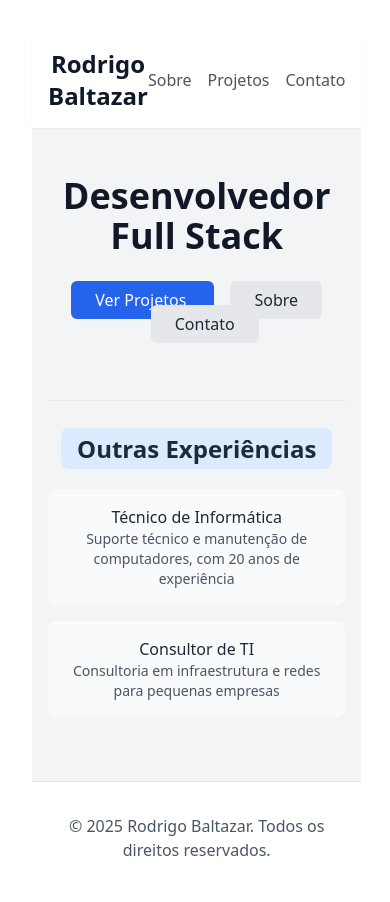
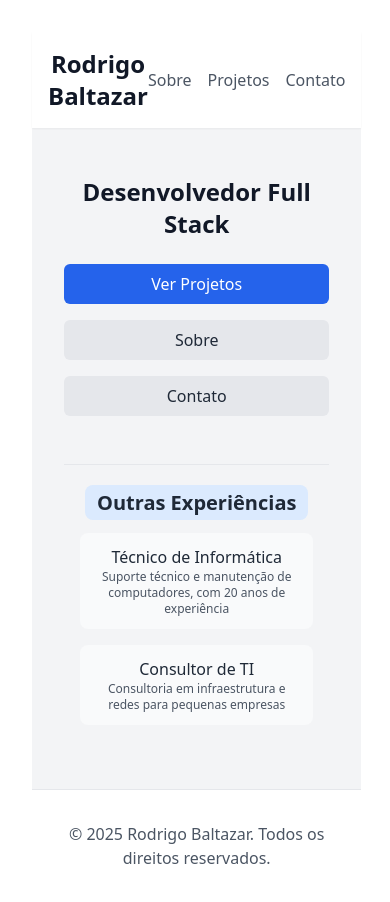
Before and after one commit to RodrigoBaltazar/site-pessoal, a Vue app: page / in a window 390 px wide. Shown: the top 902 px of the page. Built offline with nearby package versions, Linux system fonts and the light colour scheme.

Commit message:
fix: responsividade na home

```diff
--- a/src/pages/Home.vue
+++ b/src/pages/Home.vue
@@ -18,35 +18,60 @@ const otherWorks = ref([
 </script>
 
 <template>
-  <div class="text-center">
-    <h2 class="text-4xl font-bold text-gray-900 mb-4">{{ title }}</h2>
-    <p class="text-xl text-gray-600 mb-8">{{ description }}</p>
-    <div class="space-x-4 mb-12">
-      <router-link to="/projetos" class="bg-blue-600 text-white px-6 py-2 rounded-md hover:bg-blue-700">
+  <div class="text-center px-4 sm:px-6 lg:px-8">
+    <h2 class="text-2xl sm:text-3xl lg:text-4xl font-bold text-gray-900 mb-4">
+      {{ title }}
+    </h2>
+    <p class="text-lg sm:text-xl text-gray-600 mb-6 sm:mb-8">
+      {{ description }}
+    </p>
+    <div class="flex flex-col sm:flex-row justify-center gap-4 sm:space-x-4 mb-8 sm:mb-12">
+      <router-link
+        to="/projetos"
+        class="bg-blue-600 text-white px-4 sm:px-6 py-2 rounded-md hover:bg-blue-700 w-full sm:w-auto"
+      >
         Ver Projetos
       </router-link>
-      <router-link to="/sobre" class="bg-gray-200 text-gray-800 px-6 py-2 rounded-md hover:bg-gray-300">
+      <router-link
+        to="/sobre"
+        class="bg-gray-200 text-gray-800 px-4 sm:px-6 py-2 rounded-md hover:bg-gray-300 w-full sm:w-auto"
+      >
         Sobre
       </router-link>
-      <router-link to="/contato" class="bg-gray-200 text-gray-800 px-6 py-2 rounded-md hover:bg-gray-300">
+      <router-link
+        to="/contato"
+        class="bg-gray-200 text-gray-800 px-4 sm:px-6 py-2 rounded-md hover:bg-gray-300 w-full sm:w-auto"
+      >
         Contato
       </router-link>
     </div>
 
     <!-- Seção de Outros Trabalhos -->
-    <div class="mt-16 border-t border-gray-200 pt-8">
-      <h3 class="text-2xl font-bold text-gray-800 mb-6 relative">
-        <span class="bg-blue-100 px-4 py-1 rounded-lg">Outras Experiências</span>
+    <div class="mt-12 sm:mt-16 border-t border-gray-200 pt-6 sm:pt-8">
+      <h3 class="text-xl sm:text-2xl font-bold text-gray-800 mb-4 sm:mb-6 relative">
+        <span class="bg-blue-100 px-3 sm:px-4 py-1 rounded-lg">Outras Experiências</span>
       </h3>
-      <div class="max-w-2xl mx-auto">
-        <div v-for="work in otherWorks" :key="work.title" class="mb-4 p-4 bg-gray-50 rounded-lg hover:bg-gray-100 transition-colors">
-          <router-link v-if="work.link" :to="work.link" class="block">
-            <h4 class="font-medium text-gray-800 hover:text-blue-600">{{ work.title }}</h4>
-            <p class="text-sm text-gray-600">{{ work.description }}</p>
+      <div class="max-w-2xl mx-auto px-4 sm:px-0">
+        <div
+          v-for="work in otherWorks"
+          :key="work.title"
+          class="mb-4 p-3 sm:p-4 bg-gray-50 rounded-lg hover:bg-gray-100 transition-colors"
+        >
+          <router-link
+            v-if="work.link"
+            :to="work.link"
+            class="block"
+          >
+            <h4 class="font-medium text-gray-800 hover:text-blue-600 text-base sm:text-lg">
+              {{ work.title }}
+            </h4>
+            <p class="text-xs sm:text-sm text-gray-600">{{ work.description }}</p>
           </router-link>
           <div v-else>
-            <h4 class="font-medium text-gray-800">{{ work.title }}</h4>
-            <p class="text-sm text-gray-600">{{ work.description }}</p>
+            <h4 class="font-medium text-gray-800 text-base sm:text-lg">
+              {{ work.title }}
+            </h4>
+            <p class="text-xs sm:text-sm text-gray-600">{{ work.description }}</p>
           </div>
         </div>
       </div>
```
